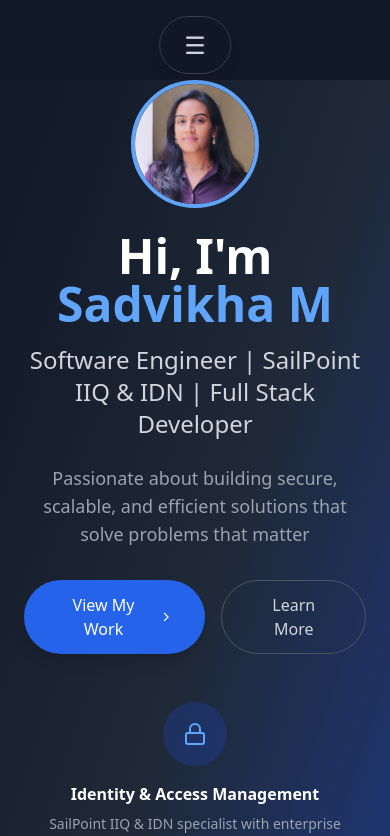
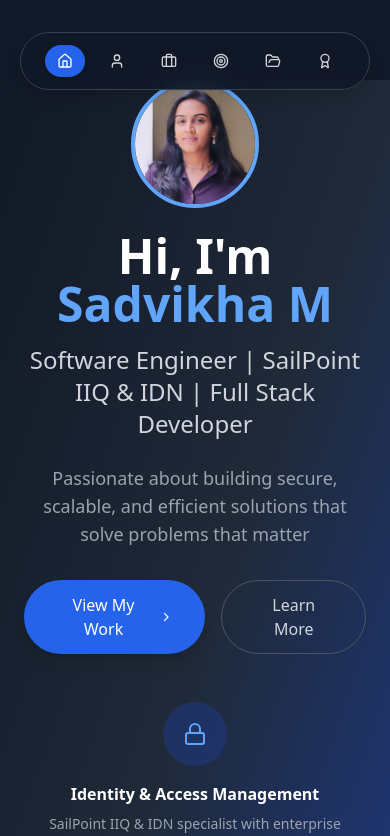
Before and after one commit to Sadvikha/My-Portfolio, a React (Vite) app: page / in a window 390 px wide. Shown: the top 836 px of the page. Built offline with nearby package versions, Linux system fonts and the light colour scheme.

Commit message:
Update App.jsx

```diff
--- a/src/App.jsx
+++ b/src/App.jsx
@@ -11,7 +11,6 @@ const Portfolio = () => {
 
       // ✅ FIX: Reset scroll on page change
   useEffect(() => { window.scrollTo(0, 0);}, [currentPage]);
-
 
   const navigateTo = (page) => {
     setIsLoading(true);
@@ -281,82 +280,32 @@ My academic foundation in Computer Science with a specialization in Data Science
 
   ];
 
-const Navigation = () => {
-  const [mobileOpen, setMobileOpen] = useState(false);
-
-  const navItems = [
+  const Navigation = () => (
+    <nav className="fixed top-8 left-1/2 transform -translate-x-1/2 z-50 bg-gray-900/90 backdrop-blur-md rounded-full px-6 py-3 shadow-lg border border-gray-700">
+      <div className="flex space-x-3">
+        {[
           { id: 'home', label: 'Home', icon: Home },
           { id: 'about', label: 'About', icon: User },
           { id: 'experience', label: 'Experience', icon: Briefcase },
           { id: 'skills', label: 'Skills', icon: Target },
           { id: 'projects', label: 'Projects', icon: FolderOpen },
           { id: 'certifications', label: 'Certifications', icon: Award }
-  ];
-
-  return (
-    <>
-      {/* Desktop + Mobile Top Bar */}
-      <nav className="fixed top-4 left-1/2 transform -translate-x-1/2 z-50 bg-gray-900/90 backdrop-blur-md rounded-full px-6 py-3 shadow-lg border border-gray-700 flex items-center">
-
-        {/* Desktop Menu */}
-        <div className="hidden md:flex space-x-3">
-          {navItems.map(({ id, label, icon: Icon }) => (
+        ].map(({ id, label, icon: Icon }) => (
           <button
             key={id}
             onClick={() => navigateTo(id)}
-              className={`flex items-center space-x-2 px-3 py-2 rounded-full transition-all duration-300 ${
-                currentPage === id
+            className={`flex items-center space-x-2 px-3 py-2 rounded-full transition-all duration-300 ${currentPage === id
               ? 'bg-blue-600 text-white shadow-md'
               : 'text-gray-300 hover:text-white hover:bg-gray-800'
               }`}
           >
             <Icon size={16} />
-              <span className="text-sm font-medium">{label}</span>
+            <span className="text-sm font-medium hidden sm:inline">{label}</span>
           </button>
         ))}
       </div>
-
-        {/* Mobile Hamburger */}
-        <button
-          onClick={() => setMobileOpen(true)}
-          className="md:hidden text-gray-300 hover:text-white text-2xl"
-        >
-          ☰
-        </button>
     </nav>
-
-      {/* Mobile Fullscreen Menu */}
-      {mobileOpen && (
-        <div className="fixed inset-0 bg-black/80 z-50 flex items-center justify-center">
-          <div className="bg-gray-900 w-full h-full p-8 relative">
-            <button
-              onClick={() => setMobileOpen(false)}
-              className="absolute top-6 right-6 text-white text-3xl"
-            >
-              ✕
-            </button>
-
-            <div className="flex flex-col items-center justify-center h-full space-y-6 text-2xl">
-              {navItems.map(item => (
-                <button
-                  key={item.id}
-                  onClick={() => {
-                    navigateTo(item.id);
-                    setMobileOpen(false);
-                  }}
-                  className="text-gray-300 hover:text-white"
-                >
-                  {item.label}
-                </button>
-              ))}
-            </div>
-          </div>
-        </div>
-      )}
-    </>
   );
-};
-
 
   const LoadingSpinner = () => (
     <div className="fixed inset-0 bg-gray-900/80 backdrop-blur-sm z-40 flex items-center justify-center">
```
Lines whose indentation alone changed are shown as unchanged.
